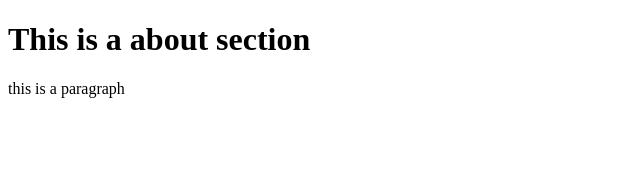
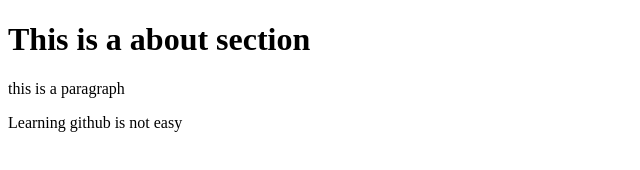
Before and after one commit to Kahnaalda8341/newProject1, a plain HTML site: page about.html in a window 1280 px wide. Shown: the whole page, without its empty margins (0-640 px from the left). Drawn offline with Linux system fonts and the light colour scheme.

Commit message:
add some text

```diff
--- a/about.html
+++ b/about.html
@@ -8,5 +8,6 @@
 <body>
     <h1>This is a about section</h1>
     <p>this is a paragraph</p>
+    <p>Learning github is not easy</p>
 </body>
 </html>
```
